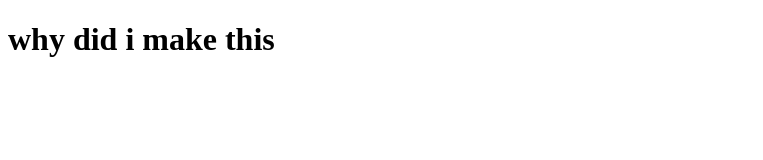
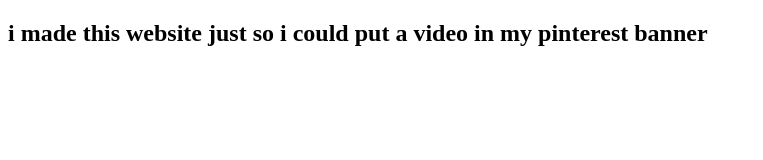
Before and after one commit to MelissadeBruyn/-melissadebruyn-.github.io, a plain HTML site: page index.html in a window 1280 px wide. Shown: the whole page, without its empty margins (0-763 px from the left). Drawn offline with Linux system fonts and the light colour scheme.

Commit message:
Update index.html

```diff
--- a/index.html
+++ b/index.html
@@ -6,7 +6,7 @@
 </head>
 <body>
 
-<h1>why did i make this</h2>
+<h2>i made this website just so i could put a video in my pinterest banner</h2>
 
 </body>
 </html>
```
